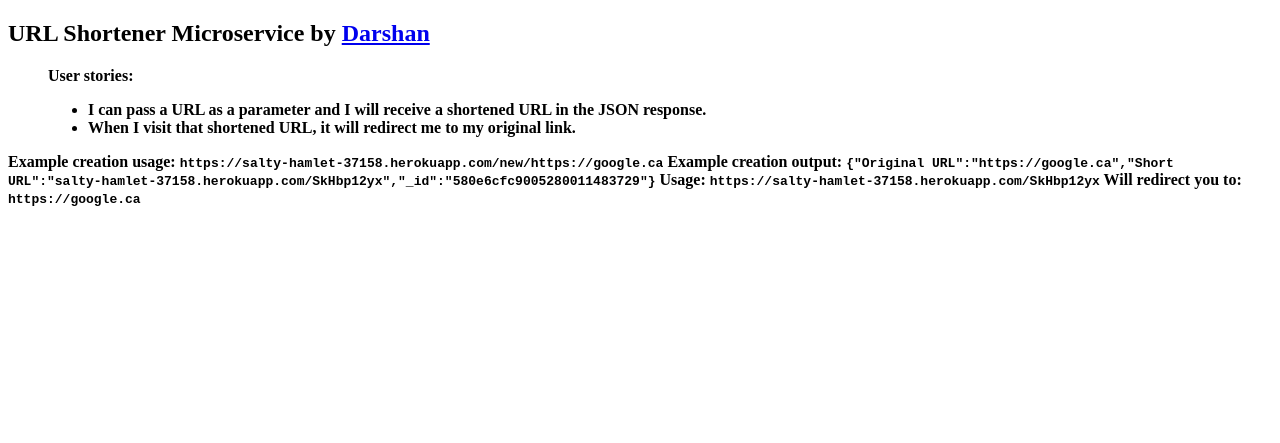
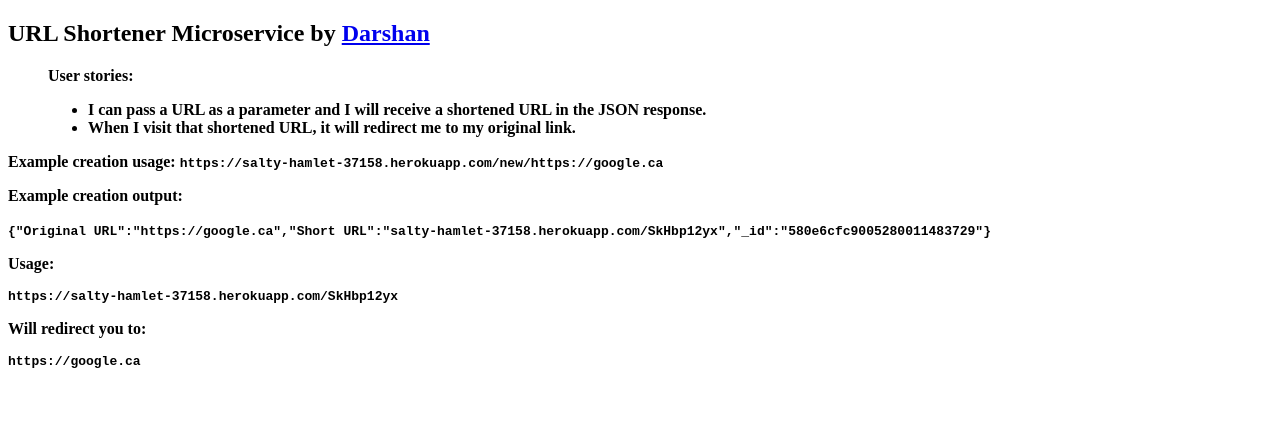
Before and after one commit to Dave1089/url-shortner, a website: page public/index.html in a window 1280 px wide. Drawn offline with Linux system fonts and the light colour scheme.

Commit message:
some more change

```diff
--- a/public/index.html
+++ b/public/index.html
@@ -13,14 +13,17 @@
         </blockquote>
     <strong>Example creation usage:</storng>
     <code>https://salty-hamlet-37158.herokuapp.com/new/https://google.ca</code>
-
-     <strong></strong>Example creation output:</storng>
-     <code>{"Original URL":"https://google.ca","Short URL":"salty-hamlet-37158.herokuapp.com/SkHbp12yx","_id":"580e6cfc9005280011483729"}</code>
-
+    <p>
+     <strong>Example creation output:</storng>
+     <pre></pre><code>{"Original URL":"https://google.ca","Short URL":"salty-hamlet-37158.herokuapp.com/SkHbp12yx","_id":"580e6cfc9005280011483729"}</code></pre>
+    </p>
+    <p>
      <strong>Usage:</strong>
-     <code>https://salty-hamlet-37158.herokuapp.com/SkHbp12yx</code>
-
+     <pre><code>https://salty-hamlet-37158.herokuapp.com/SkHbp12yx</code></pre>
+    </p>
+    <p>
      <strong>Will redirect you to:</strong>
-     <code>https://google.ca</code>
+     <pre><code>https://google.ca</code><pre>
+     </p>
     </body>
 </html>
```
